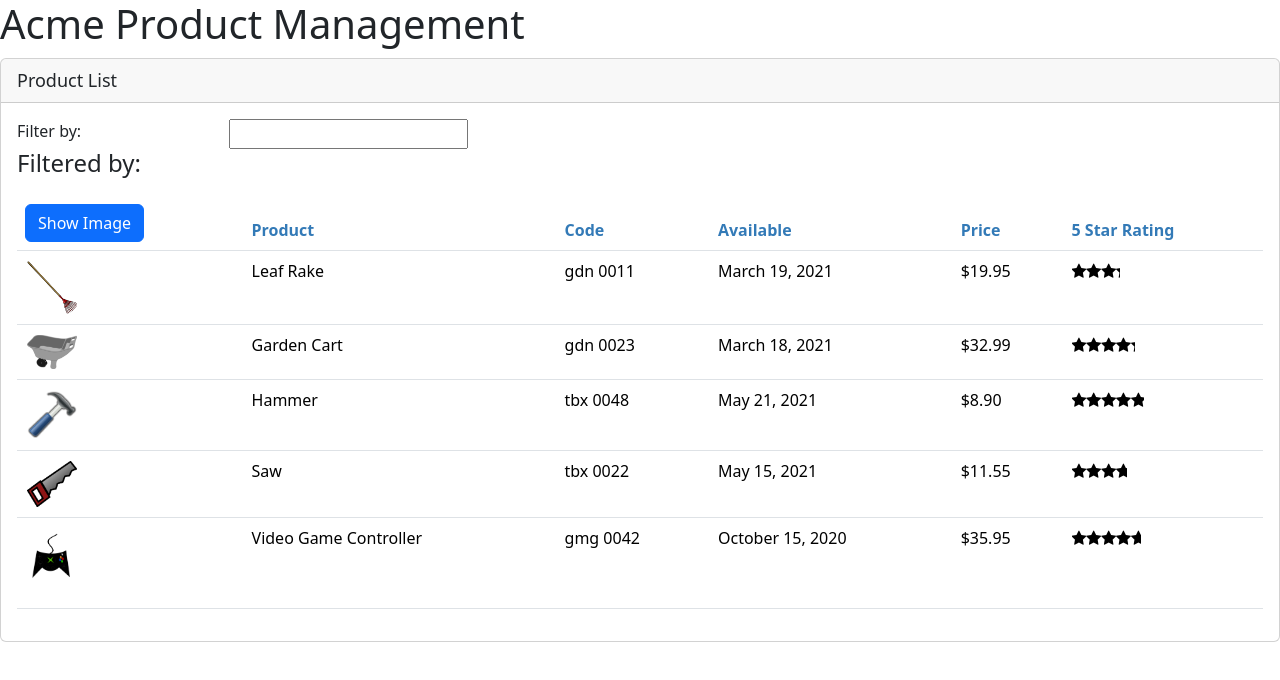
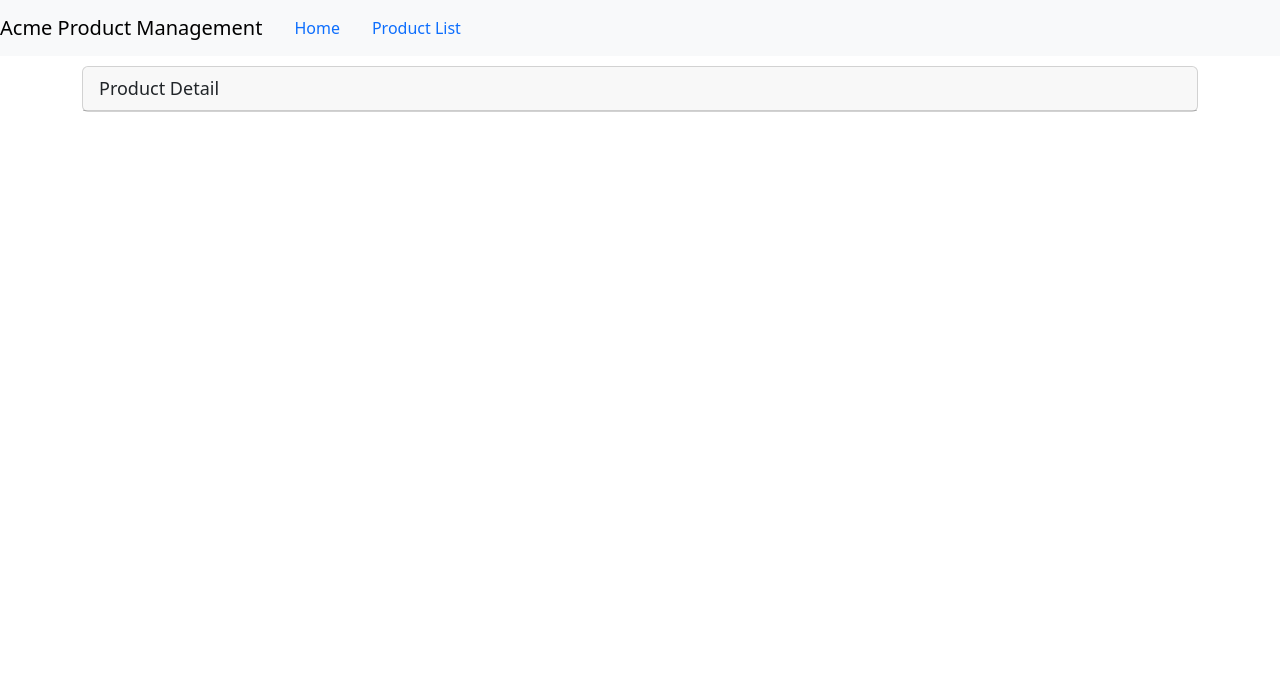
Before and after one commit to housejames/APM-Start, an Angular app in the folder APM-Start/: page /products/1 in a window 1280 px wide. Shown: the top 680 px of the page. Built offline with nearby package versions, Linux system fonts and the light colour scheme.

Commit message:
added navbar and routers

```diff
--- a/APM-Start/src/app/app.component.ts
+++ b/APM-Start/src/app/app.component.ts
@@ -3,8 +3,15 @@
 @Component({
   selector: 'pm-root',
   template: `
-  <div><h1>{{pageTitle}}</h1>
-    <pm-products></pm-products>
+  <nav class='navbar navbar-expand navbar-light bg-light'>
+    <a class='navbar-brand'>{{pageTitle}}</a>
+    <ul class='nav nav-pills'>
+      <li><a class='nav-link' routerLink='/welcome'>Home</a></li>
+      <li><a class='nav-link'routerLink='/products'>Product List</a></li>
+    </ul>
+  </nav>
+  <div class='container'>
+    <router-outlet></router-outlet>
   </div>
   `
 })
--- /dev/null
+++ b/APM-Start/src/app/products/product-detail.component.html
@@ -0,0 +1,5 @@
+<div class='card'>
+    <div class='card-header'>
+        {{pageTitle}}
+    </div>
+</div>
--- /dev/null
+++ b/APM-Start/src/app/products/product-detail.component.ts
@@ -0,0 +1,15 @@
+import { Component, OnInit } from '@angular/core';
+
+@Component({
+  templateUrl: './product-detail.component.html',
+  styleUrls: ['./product-detail.component.css']
+})
+export class ProductDetailComponent implements OnInit {
+  pageTitle: string = 'Product Detail'
+
+  constructor() { }
+
+  ngOnInit(): void {
+  }
+
+}
--- a/APM-Start/src/app/products/product-list.component.ts
+++ b/APM-Start/src/app/products/product-list.component.ts
@@ -4,7 +4,6 @@
 import { Subscription } from 'rxjs/internal/Subscription';
 
 @Component({
-  selector: 'pm-products',
   templateUrl: './product-list.component.html',
   styleUrls: ['./product-list.component.css']
 })
```
Also changed, not shown: APM-Start/src/app/app.module.ts (+14 -2 lines), APM-Start/src/app/products/product-detail.component.css (added), 1 other file (tests, documents, lock files or other folders).
